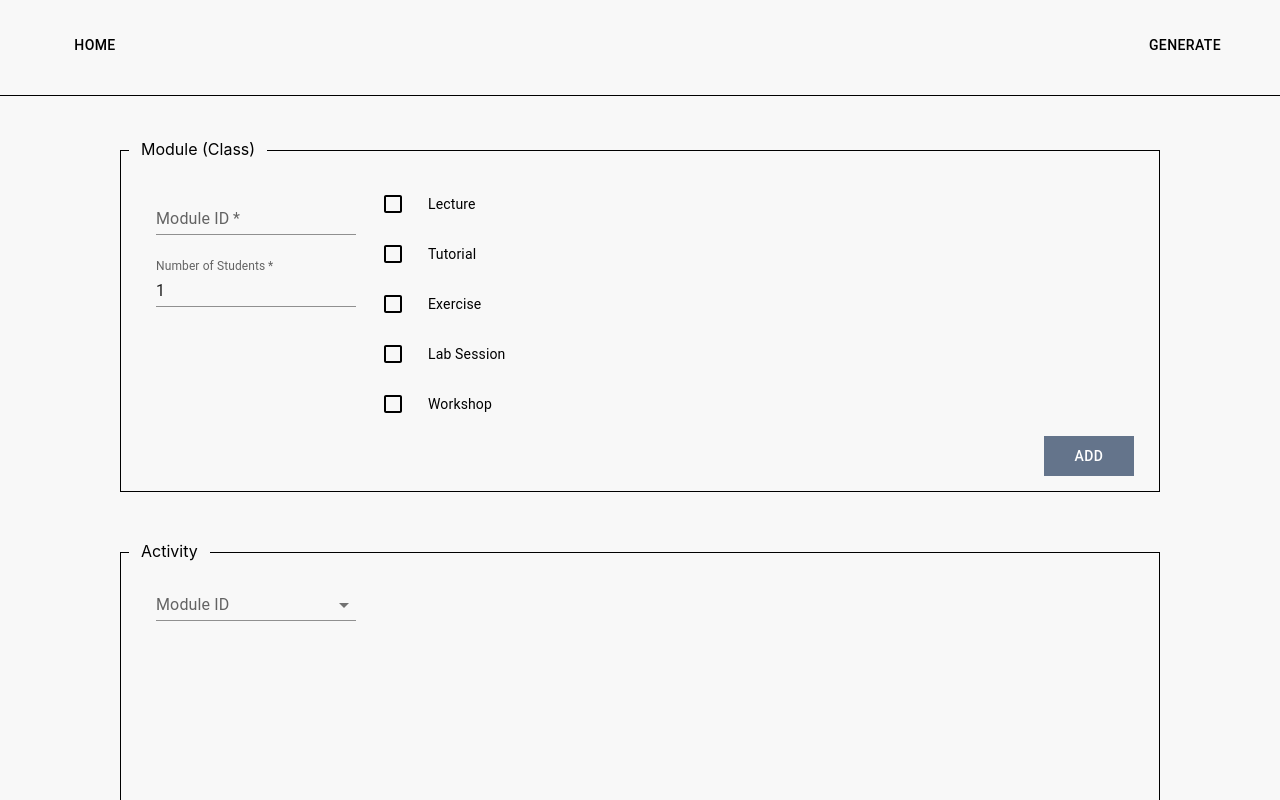
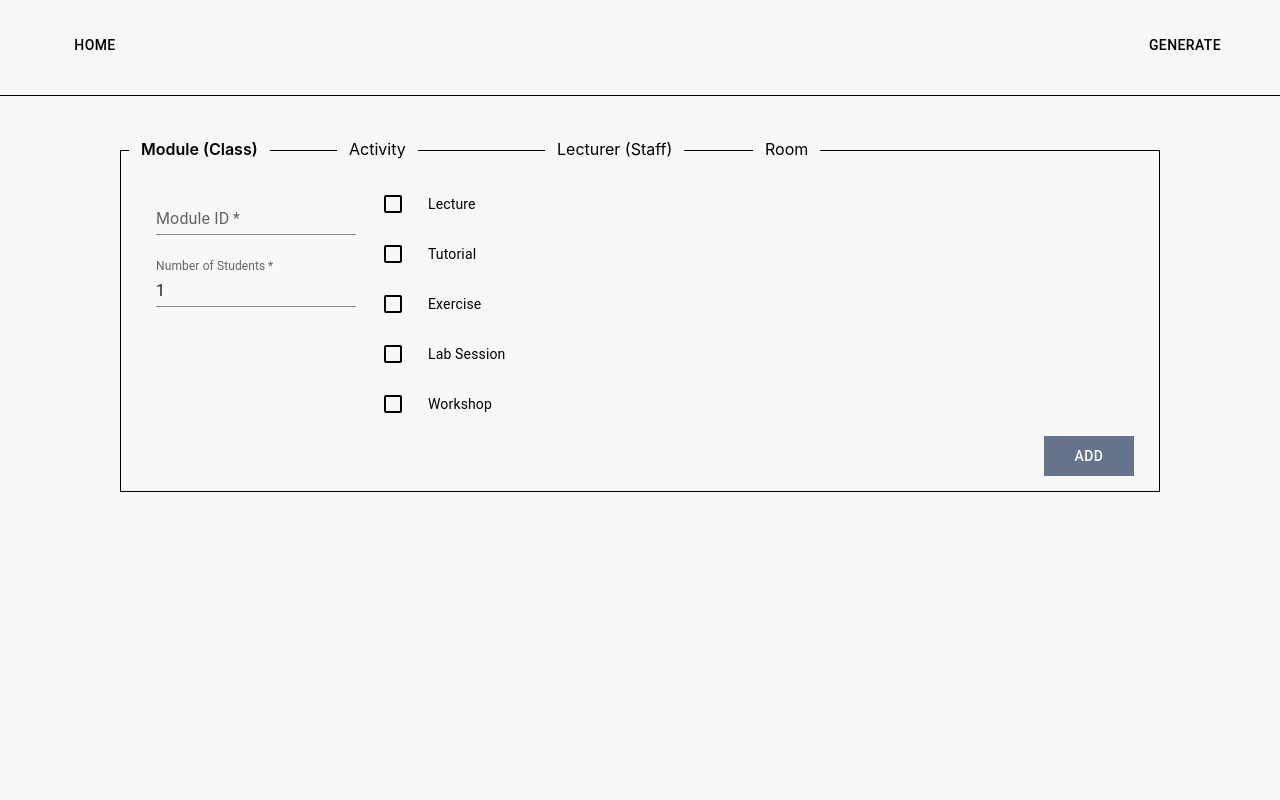
Before and after one commit to conjure-cp/university-timetabling-demo, a React (Create React App) app: page /generate in a window 1280 px wide. Shown: the top 800 px of the page. Built offline with nearby package versions, Linux system fonts and the light colour scheme.

Commit message:
Added tab in generate page

```diff
--- a/src/assets/pages/GeneratePage.module.css
+++ b/src/assets/pages/GeneratePage.module.css
@@ -6,12 +6,78 @@
     margin-bottom: 60px;
 }
 
-.containerHeader {
+.containerHeader1 {
     position: absolute;
     top: -12px;
     left: 8px;
     padding: 0px 12px;
     background: #F8F8F8;
+    cursor: pointer;
+}
+
+.containerHeader1Active {
+    position: absolute;
+    top: -12px;
+    left: 8px;
+    padding: 0px 12px;
+    background: #F8F8F8;
+    font-weight: 600;
+}
+
+.containerHeader2 {
+    position: absolute;
+    top: -12px;
+    left: 216px;
+    padding: 0px 12px;
+    background: #F8F8F8;
+    cursor: pointer;
+}
+
+.containerHeader2Active {
+    position: absolute;
+    top: -12px;
+    left: 216px;
+    padding: 0px 12px;
+    background: #F8F8F8;
+    font-weight: 600;
+}
+
+.containerHeader3 {
+    position: absolute;
+    top: -12px;
+    left: 424px;
+    padding: 0px 12px;
+    background: #F8F8F8;
+    cursor: pointer;
+
+}
+
+.containerHeader3Active {
+    position: absolute;
+    top: -12px;
+    left: 424px;
+    padding: 0px 12px;
+    background: #F8F8F8;
+    font-weight: 600;
+}
+
+.containerHeader4 {
+    position: absolute;
+    top: -12px;
+    left: 632px;
+    padding: 0px 12px;
+    background: #F8F8F8;
+    cursor: pointer;
+
+}
+
+.containerHeader4Active {
+    position: absolute;
+    top: -12px;
+    left: 632px;
+    padding: 0px 12px;
+    background: #F8F8F8;
+    font-weight: 600;
 }
 
 .listWithInputContainer {
--- a/src/pages/GeneratePage.jsx
+++ b/src/pages/GeneratePage.jsx
@@ -26,6 +26,7 @@ const theme = createTheme({
 // TODO
 // DUPLICATION CHECK
 const GeneratePage = () => {
+    const [tab, setTab] = React.useState("module");
 
     const [open, setOpen] = React.useState(false);
     const [activities, setActivities] = React.useState([
@@ -139,13 +140,10 @@ const GeneratePage = () => {
         ])
     }
 
-    return (
-        <div>
-            <div className={styles.container}>
-                <div className={styles.containerHeader}>
-                    Module (Class)
-                </div>
-                <div className={styles.listWithInputContainer}>
+    const tabContentHandler = () => {
+        switch (tab) {
+            case 'module':
+                return <div className={styles.listWithInputContainer}>
                     <div className={styles.inputContainer}>
                         <ThemeProvider theme={theme}>
                             <TextField
@@ -276,6 +274,98 @@ const GeneratePage = () => {
                         {/* <ListItem /> */}
                     </List>
                 </div>
+            case 'activity':
+                return <div className={styles.inputContainer}>
+                    <ThemeProvider theme={theme}>
+                        <Autocomplete
+                            required
+                            disableClearable
+
+                            id="standard-required"
+                            variant="standard"
+                            className={styles.input}
+                            options={modules}
+                            renderInput={(params) => <TextField color="gray" variant='standard'{...params} label="Module ID" />}
+                        />
+                    </ThemeProvider>
+                    <div>
+                    </div>
+                </div>
+            case 'lecturer':
+                return <div className={styles.inputContainer}>
+                    <ThemeProvider theme={theme}>
+                        <TextField
+                            color="gray"
+                            required
+                            id="standard-required"
+                            label="Name"
+                            variant="standard"
+                            className={styles.input}
+                        />
+                    </ThemeProvider>
+                    <div>
+
+                    </div>
+                </div>
+            case 'room':
+                return <div className={styles.inputContainer}>
+                    <ThemeProvider theme={theme}>
+                        <TextField
+                            color="gray"
+                            required
+                            id="standard-required"
+                            label="Name"
+                            variant="standard"
+                            className={styles.input}
+                        />
+                    </ThemeProvider>
+                    <div>
+
+                    </div>
+                </div>
+            default:
+                return null
+        }
+    }
+
+    const tabHandler = (tabToMove) => {
+        setTab(tabToMove)
+    }
+
+    return (
+        <div>
+            <div className={styles.container}>
+
+                <div
+                    className={tab === 'module' ? styles.containerHeader1Active : styles.containerHeader1}
+                    onClick={() => tabHandler('module')}
+                >
+                    Module (Class)
+                </div>
+
+                <div
+                    className={tab === 'activity' ? styles.containerHeader2Active : styles.containerHeader2}
+                    onClick={() => tabHandler('activity')}
+                >
+                    Activity
+                </div>
+
+                <div
+                    className={tab === 'lecturer' ? styles.containerHeader3Active : styles.containerHeader3}
+                    onClick={() => tabHandler('lecturer')}
+                >
+                    Lecturer (Staff)
+                </div>
+
+                <div
+                    className={tab === 'room' ? styles.containerHeader4Active : styles.containerHeader4}
+                    onClick={() => tabHandler('room')}
+                >
+                    Room
+                </div>
+
+                {tabContentHandler()}
+
                 <ThemeProvider theme={theme}>
                     <Button
                         className={styles.containerAddButton}
@@ -288,7 +378,7 @@ const GeneratePage = () => {
                 </ThemeProvider>
             </div>
 
-            <div className={styles.container}>
+            {/* <div className={styles.container}>
                 <div className={styles.containerHeader}>
                     Activity
                 </div>
@@ -350,7 +440,7 @@ const GeneratePage = () => {
 
                     </div>
                 </div>
-            </div>
+            </div> */}
 
         </div>
     )
```
